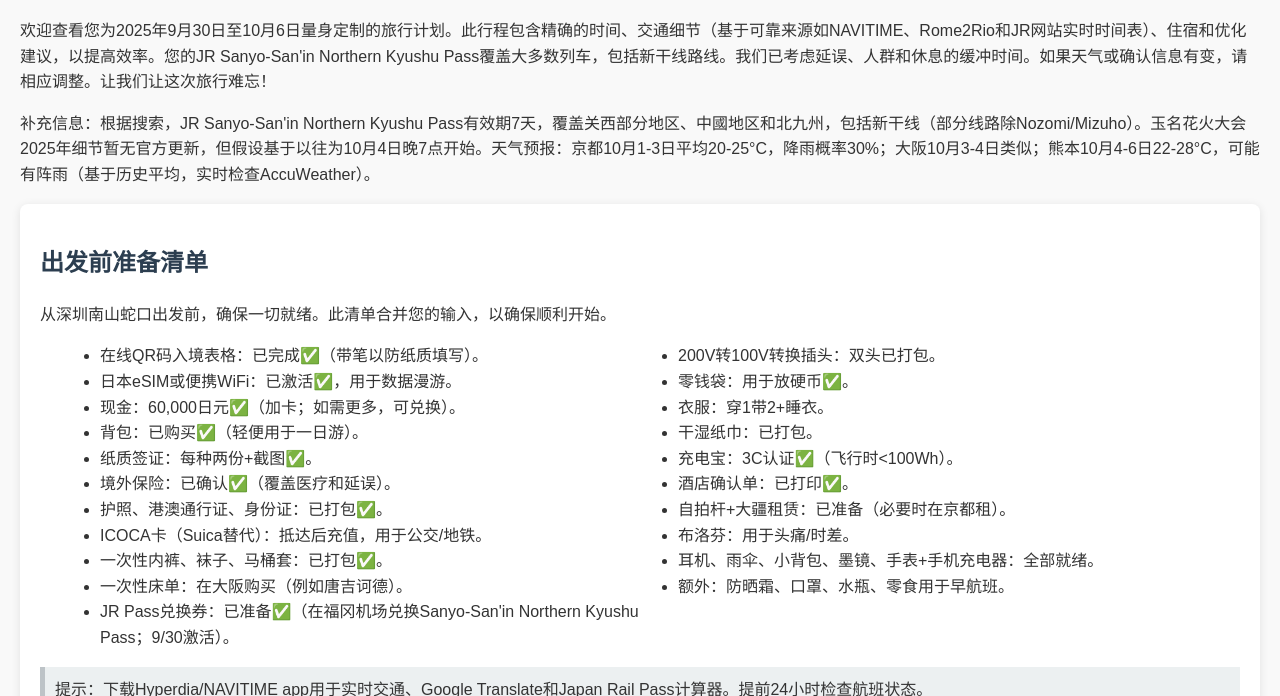
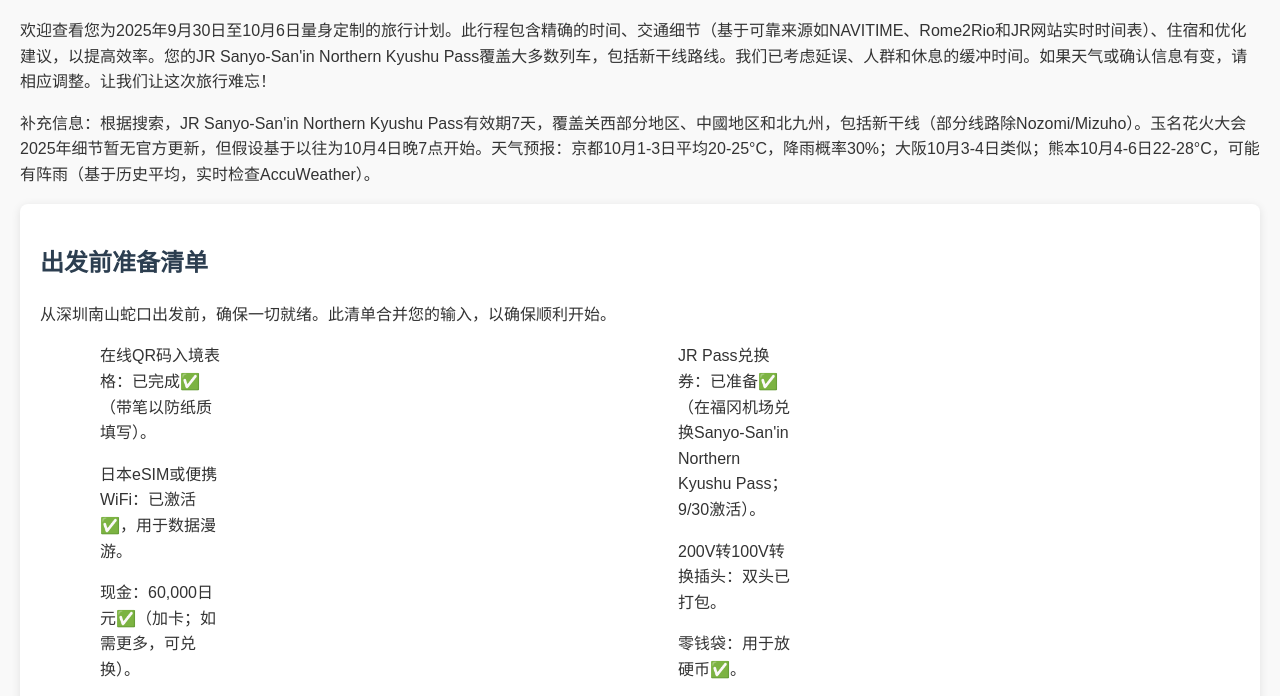
Before and after one commit to hueyluox/todo, a plain HTML site: page index.html in a window 1280 px wide. Shown: the part 88-784 px from the top of the page. Drawn offline with Linux system fonts and the light colour scheme.

Commit message:
Update index.html

```diff
--- a/index.html
+++ b/index.html
@@ -5,17 +5,43 @@
     <meta name="viewport" content="width=device-width, initial-scale=1.0">
     <title>Oscar的终极日本行程</title>
     <style>
-        body { font-family: 'Microsoft YaHei', Arial, sans-serif; line-height: 1.6; margin: 20px; background-color: #f9f9f9; color: #333; }
+        body {
+            font-family: 'Microsoft YaHei', Arial, sans-serif;
+            line-height: 1.6;
+            margin: 20px;
+            background-color: #f9f9f9;
+            color: #333;
+            word-wrap: break-word;
+            overflow-wrap: break-word;
+        }
         h1, h2, h3 { color: #2c3e50; }
         h1 { text-align: center; border-bottom: 2px solid #3498db; padding-bottom: 10px; }
         section { margin-bottom: 40px; padding: 20px; background-color: #fff; border-radius: 8px; box-shadow: 0 2px 10px rgba(0,0,0,0.1); }
         ul { list-style-type: disc; margin-left: 20px; }
+        li {
+            word-wrap: break-word;
+            overflow-wrap: break-word;
+        }
         .day-header { background-color: #3498db; color: white; padding: 10px; border-radius: 5px; }
         .time-block { font-weight: bold; color: #e67e22; }
         .commute { font-style: italic; color: #7f8c8d; }
         .note { background-color: #ecf0f1; padding: 10px; border-left: 5px solid #bdc3c7; margin-top: 10px; }
         .prep-list { columns: 2; }
         footer { text-align: center; margin-top: 50px; font-size: 0.9em; color: #95a5a6; }
+
+        /* --- 紧凑布局优化 --- */
+        section > ul > li {
+            display: grid; /* 启用网格布局 */
+            grid-template-columns: 120px 1fr; /* 定义两栏：时间栏固定宽度，描述栏自适应 */
+            gap: 0 10px; /* 设置栏间距，无行间距 */
+            margin-bottom: 1em; /* 设置每个时间项之间的垂直距离 */
+        }
+
+        section > ul > li > .time-block {
+            grid-column: 1; /* 确保时间块在第一栏 */
+        }
+        /* --- 结束紧凑布局优化 --- */
+
         @media (max-width: 600px) {
             body {
                 margin: 10px; /* 减小页面边距 */
@@ -28,9 +54,15 @@
             }
             h1 { font-size: 1.5em; } /* 适当调整标题大小 */
             h2 { font-size: 1.2em; }
+
+            /* 调整手机端时间栏宽度 */
+            section > ul > li {
+                grid-template-columns: 100px 1fr; /* 在手机上，让时间栏更窄一些 */
+            }
         }
     </style>
 </head>
+<body>
 <body>
     <header>
         <h1>您的终极日本行程：京都、大阪、熊本冒险之旅</h1>
```
